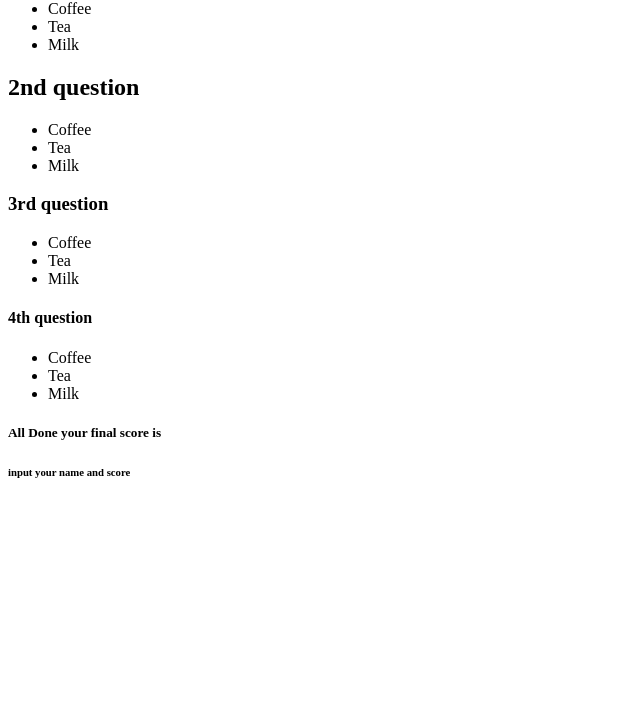
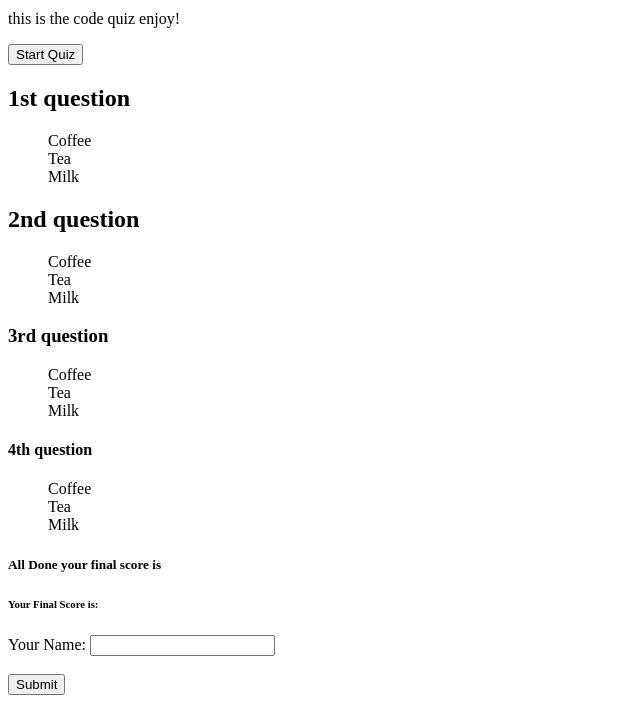
Before and after one commit to kevinhng77/Code-Quiz, a plain HTML site: page index.html in a window 1280 px wide. Shown: the part 132-835 px from the top of the page, without its empty margins (0-640 px from the left). Before the commit the page ends 800 px from the top, so only its background shows below. Drawn offline with Linux system fonts and the light colour scheme.

Commit message:
finished html backbone

```diff
--- a/index.html
+++ b/index.html
@@ -1,7 +1,7 @@
 <!DOCTYPE html>
 <html lang="en">
   <head>
-    <title>Code-Quiz</title>
+    <title>Code Quiz</title>
     <meta charset="utf-8">
     <link rel="stylesheet" href="./assets/style.css">
     <script src="./assets/js.js"></script>
@@ -10,16 +10,18 @@
 <body>
 
     <div class="highscores"> View Highscores</div>
-    <div class="timeleft">Time Left</div>
+    <div class="timeleft">Time Left:</div>
+    <div class="score">Score:</div>
+    <h1>Welcome to the code quiz</h1>
+    <p>this is the code quiz enjoy!</p>
+    <button type="button">Start Quiz</button>
 
     <main>
 
-        <button type="button">Start Quiz</button>
-
         <section class="1st-question">
         <h1>1st question</h1>
-        <ul>
-            <li>Coffee</li>
+        <ul style="list-style-type:none;>
+            <li class="correct-answer">Coffee</li>
             <li>Tea</li>
             <li>Milk</li>
           </ul>
@@ -27,8 +29,8 @@
 
         <section class="2nd-question">
         <h2>2nd question</h2>
-        <ul>
-            <li>Coffee</li>
+        <ul style="list-style-type:none;>
+            <li class="correct-answer">Coffee</li>
             <li>Tea</li>
             <li>Milk</li>
           </ul>
@@ -36,8 +38,8 @@
 
         <section class="3rd-question">
         <h3>3rd question</h3>
-        <ul>
-            <li>Coffee</li>
+        <ul style="list-style-type:none;>
+            <li class="correct-answer">Coffee</li>
             <li>Tea</li>
             <li>Milk</li>
           </ul>
@@ -45,8 +47,8 @@
 
         <section class="4th-question">
         <h4>4th question</h4>
-        <ul>
-            <li>Coffee</li>
+        <ul style="list-style-type:none;>
+            <li class="correct-answer">Coffee</li>
             <li>Tea</li>
             <li>Milk</li>
           </ul>
@@ -57,9 +59,12 @@
         <h5>All Done your final score is</h5>
         </section>
 
-        <section class="Input-Name">
-        <h6>input your name and score</h6>
-        </section>
+        <form class="Input-Name">
+        <h6>Your Final Score is:</h6>
+        <label for="fname">Your Name:</label>
+        <input type="text" id="fname"><br><br>
+        <button type="button">Submit</button>
+        </form>
 
 
 
```
